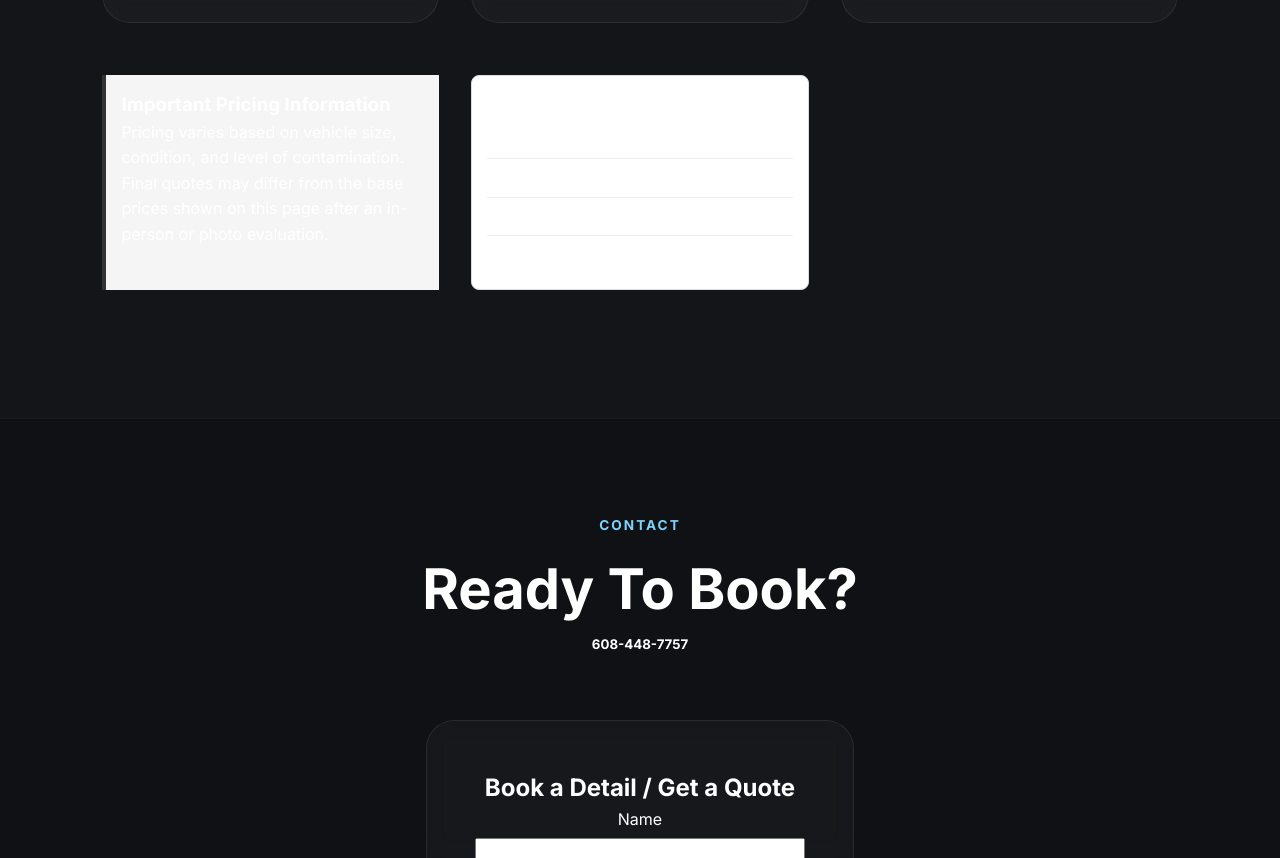
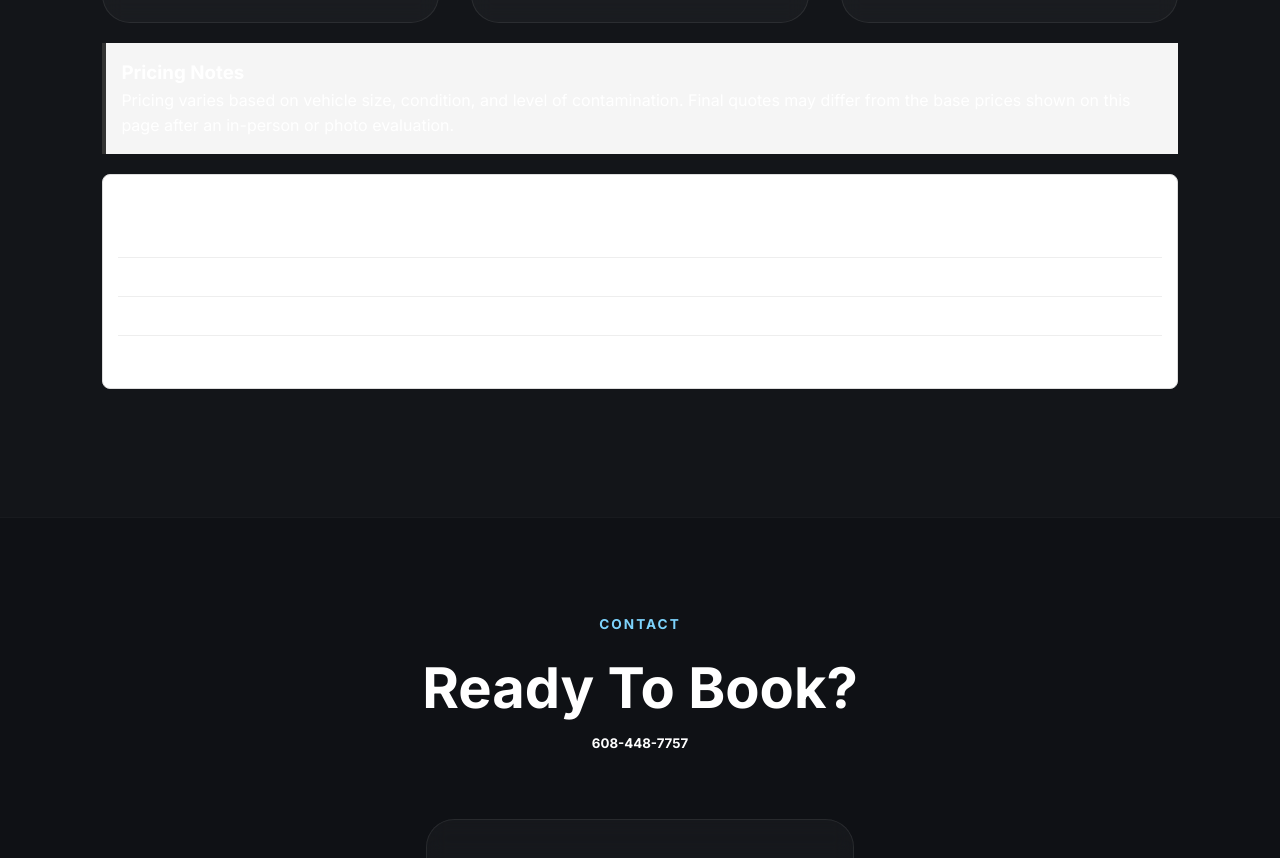
Before and after one commit to prodkrissbuisness-ux/CleanAutoCare, a plain HTML site: page index.html in a window 1280 px wide. Shown: the part 2159-3017 px from the top of the page. Drawn offline with Linux system fonts and the light colour scheme.

Commit message:
Update index.html

```diff
--- a/index.html
+++ b/index.html
@@ -141,9 +141,9 @@
           <li>Extreme buildup cleanup</li>
         </ul>
       </div>
-      <!-- Pricing Disclaimer -->
-<div class="pricing-disclaimer">
-  <h3>Important Pricing Information</h3>
+    </div>
+    <div class="pricing-disclaimer">
+  <h3>Pricing Notes</h3>
   <p>
     Pricing varies based on vehicle size, condition, and level of contamination.
     Final quotes may differ from the base prices shown on this page after an in-person
@@ -175,7 +175,6 @@
     <span>$15 - $40</span>
   </div>
 </div>
-    </div>
   </section>
 
   <section id="contact" class="section contact-section">
```
